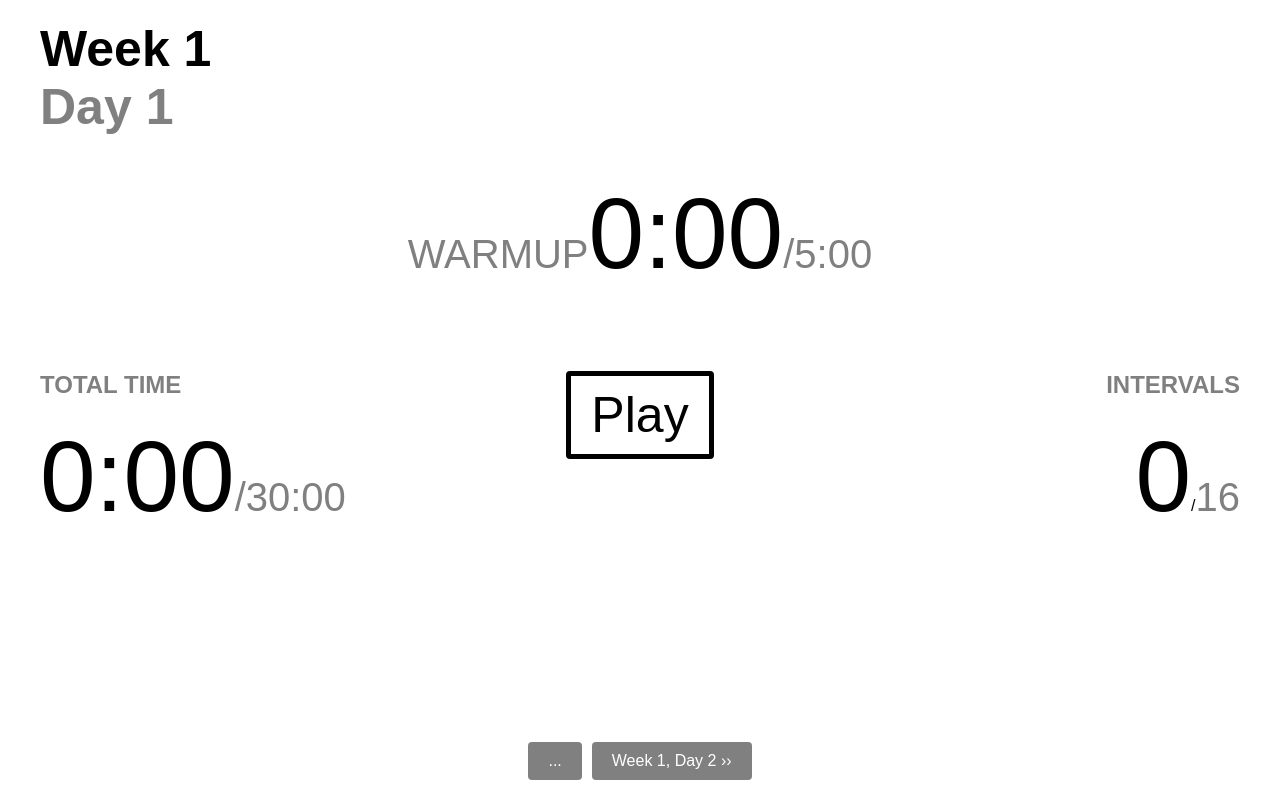
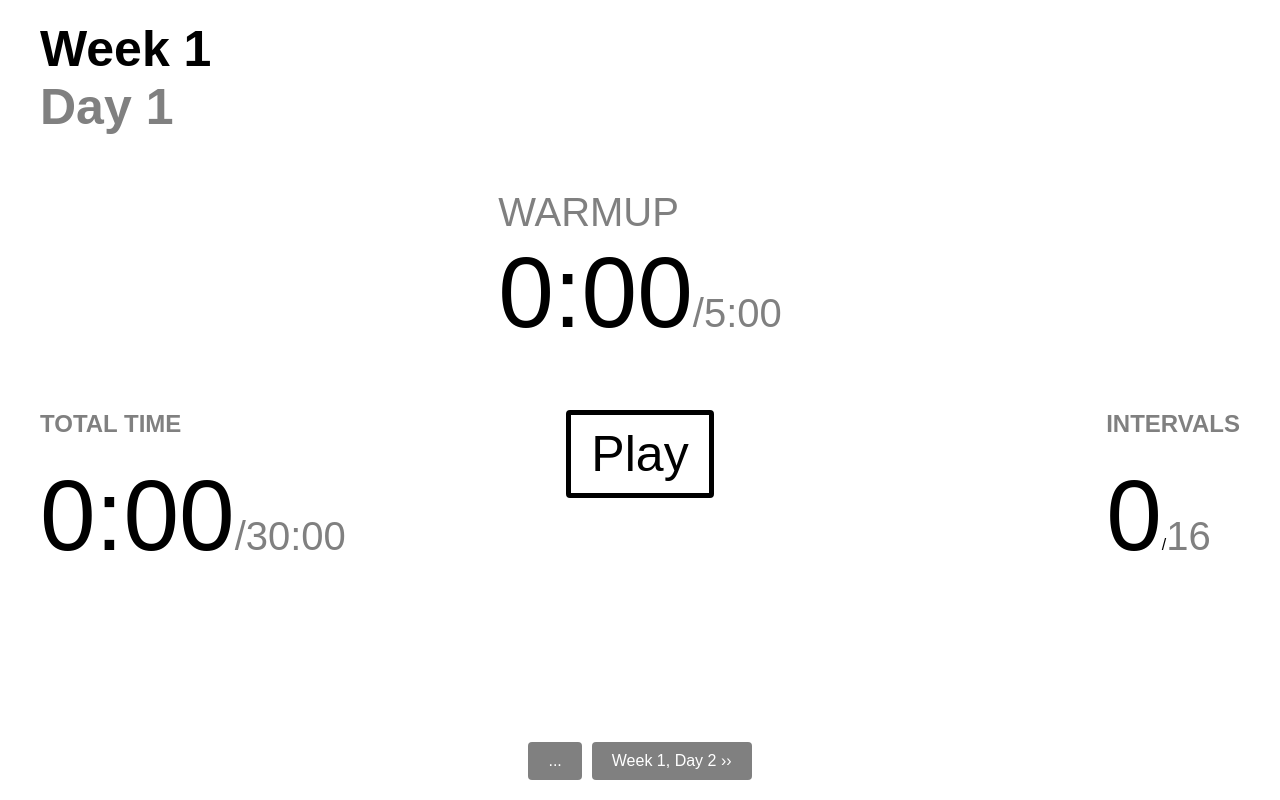
Before and after one commit to mssen/c25k-timer, a React (Create React App) app: page / in a window 1280 px wide. Built offline with nearby package versions, Linux system fonts and the light colour scheme.

Commit message:
Switched layout over to CSS Grid.

```diff
--- a/src/App.css
+++ b/src/App.css
@@ -1,24 +1,31 @@
 .main {
   margin: 20px 40px;
   height: calc(100vh - 40px); /* Minus top + bottom margins */
-  display: flex;
-  flex-direction: column;
+  width: calc(100vw - 80px); /* Minus top + bottom margins */
+  display: grid;
+  grid-template-columns: repeat(3, 1fr);
+  grid-template-rows: 150px 200px 200px auto;
+  grid-row-gap: 20px;
 }
 
-.center {
-  align-self: center;
+.header,
+.interval-timer,
+.navigation {
+  grid-column: 1 / span 3;
 }
 
-.horizontal {
-  display: flex;
-  flex-direction: row;
-  flex-grow: 1;
-  margin-top: 40px;
-  justify-content: space-between;
+.interval-timer,
+.play-pause,
+.navigation {
+  justify-self: center;
 }
 
-.horizontal > div {
-  flex: 1 1 0;
+.intervals {
+  justify-self: end;
+}
+
+.navigation {
+  align-self: end;
 }
 
 .main-header {
@@ -32,27 +39,9 @@
   margin-top: 0;
 }
 
-.intervals {
-  display: flex;
-  flex-direction: column;
-  align-items: flex-end;
-}
-
-.interval-timer {
-  margin: 40px 0;
-  display: flex;
-  align-items: baseline;
-}
-
 .interval-text {
   text-transform: uppercase;
   font-size: 40px;
-}
-
-.play-container {
-  display: flex;
-  flex-direction: column;
-  align-items: center;
 }
 
 .play-button {
@@ -64,10 +53,6 @@
   border: 5px solid black;
 }
 
-.navigation {
-  margin-top: 60px;
-}
-
 .gray {
   color: gray;
 }
--- a/src/App.jsx
+++ b/src/App.jsx
@@ -75,10 +75,12 @@ class App extends React.Component {
 
     return (
       <div className="main">
+        <div className="header">
           <h1 className="main-header">Week {segment.week}</h1>
           <h1 className="main-header gray">Day {segment.day}</h1>
+        </div>
 
-        <div className="interval-timer center">
+        <div className="interval-timer">
           <span className="interval-text gray">{this.getIntervalType()}</span>
           <Timer
             intervals={segment.intervals}
@@ -88,20 +90,17 @@ class App extends React.Component {
           />
         </div>
 
-        <div className="horizontal">
-          <div>
+        <div className="total-timer">
           <h2 className="sub-header">Total Time</h2>
           <Timer
-              intervals={[
-                segment.intervals.reduce((prev, curr) => prev + curr)
-              ]}
+            intervals={[segment.intervals.reduce((prev, curr) => prev + curr)]}
             updateInterval={() => ''}
             segment={this.state.segment}
             play={this.state.play}
           />
         </div>
 
-          <div className="play-container">
+        <div className="play-pause">
           <button className="play-button" onClick={this.playPause}>
             {this.state.play ? 'Pause' : 'Play'}
           </button>
@@ -114,9 +113,8 @@ class App extends React.Component {
             total={segment.intervals.length - 2}
           />
         </div>
-        </div>
 
-        <div className="center navigation">
+        <div className="navigation">
           <Navigation
             week={segment.week}
             day={segment.day}
```
Lines whose indentation alone changed are shown as unchanged.
